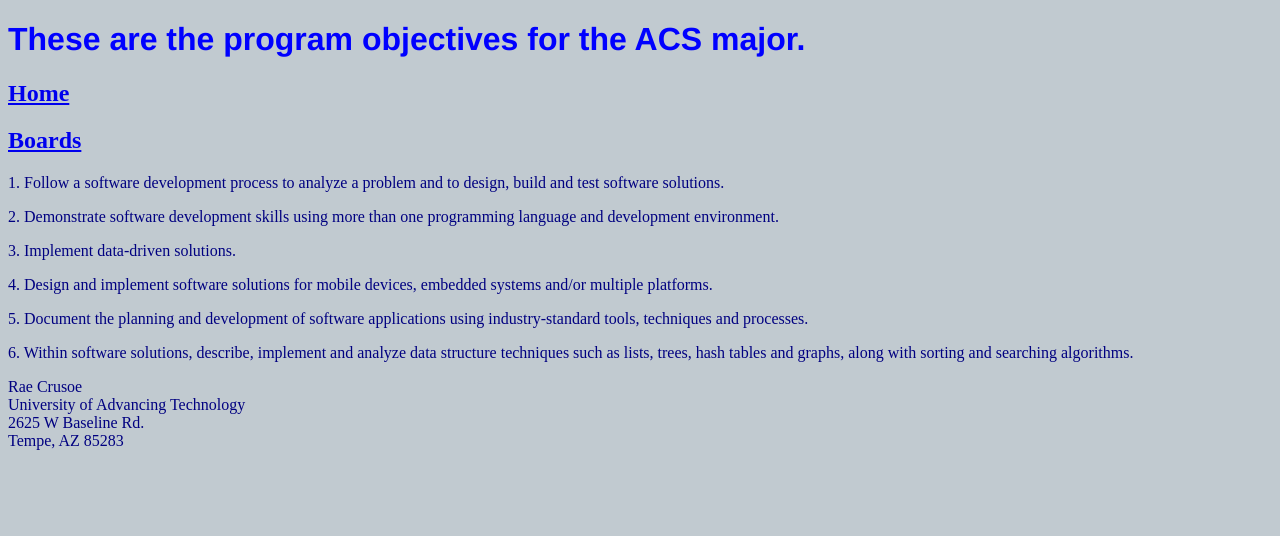
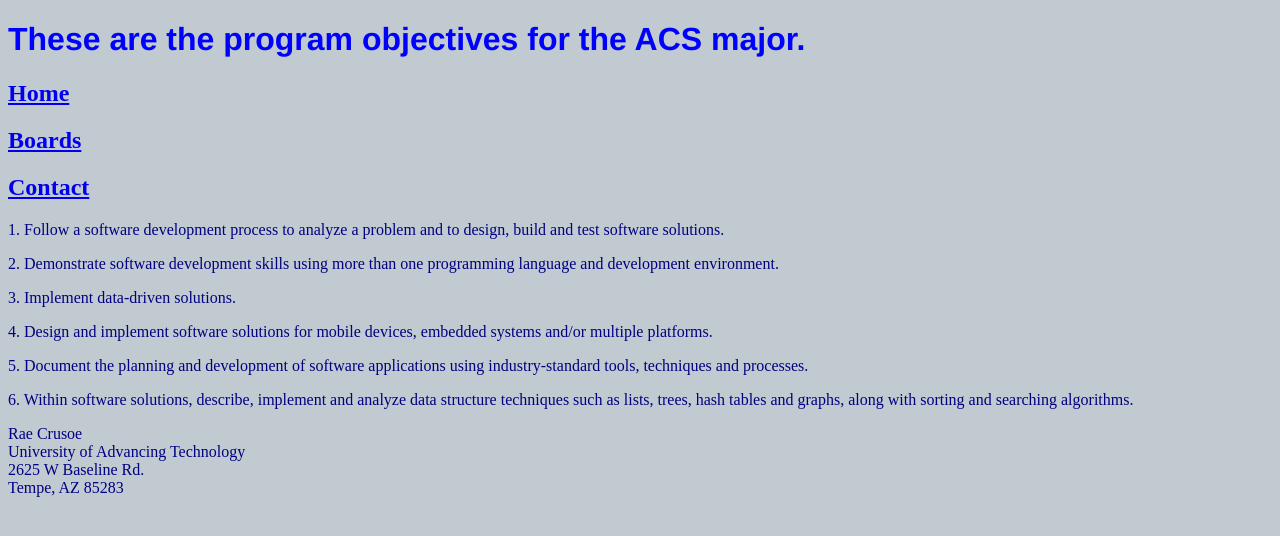
Before and after one commit to mantarae-22/csc102-1, a plain HTML site: page boards.html in a window 1280 px wide. Drawn offline with Linux system fonts and the light colour scheme.

Commit message:
Update boards.html

```diff
--- a/boards.html
+++ b/boards.html
@@ -18,6 +18,7 @@
     <nav>
         <h2><a href="./index.html">Home</a></h2>
         <h2><a href="./boards.html">Boards</a></h2>
+        <h2><a href="./contact.html">Contact</a></h2>
     </nav>
 
     <!-- Here is our page content. These are the program objectives for
```
